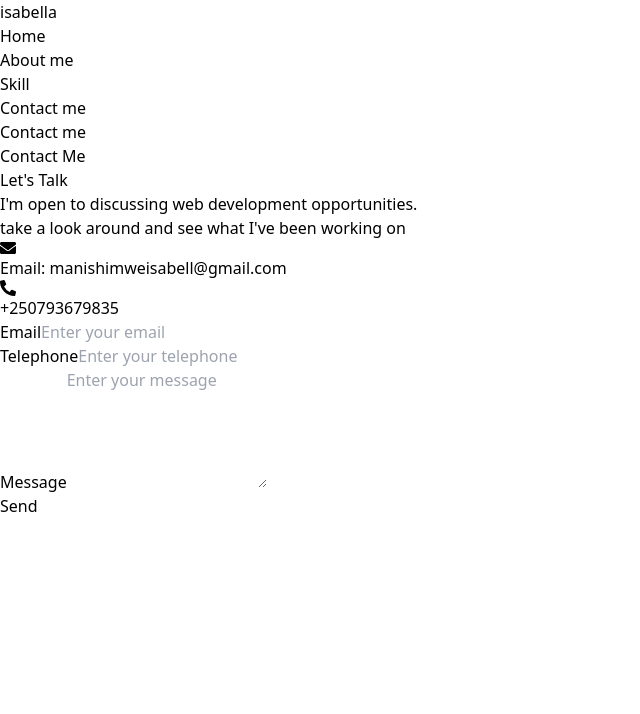
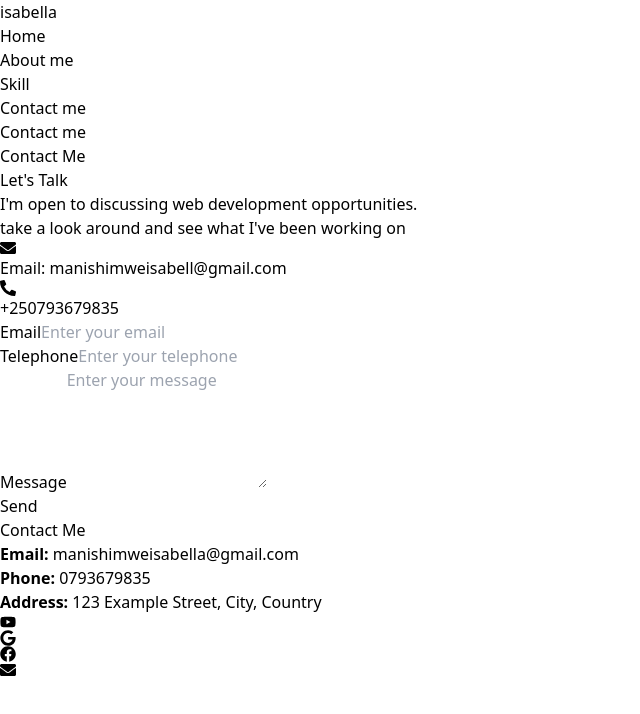
Before and after one commit to Manishimweisabella/portfolio-me, a React (Vite) app: page /contact in a window 1280 px wide. Shown: the top 714 px of the page, without its empty margins (0-640 px from the left). Built offline with nearby package versions, Linux system fonts and the light colour scheme.

Commit message:
this is a footer

```diff
--- a/src/Components/About.jsx
+++ b/src/Components/About.jsx
@@ -54,4 +54,4 @@ const About = () => {
 )
 }
 
-export default About;
+export default About
--- /dev/null
+++ b/src/Components/Footer.jsx
@@ -0,0 +1,67 @@
+import React from 'react'
+import { FaYoutube, FaGoogle, FaFacebook, FaEnvelope } from 'react-icons/fa';
+const Footer = () => {
+  return (
+    <div className="bg-blue-700 h-96 w-full flex flex-col  space-y-4">
+
+
+      <div className="px-6 text-white mt-10">
+  <h2 className="text-3xl font-semibold mt-8 px-10">Contact Me</h2>
+  <div className="mt-8 text-sm">
+    <p>
+      <strong>Email:</strong>{' '}
+      <a href="mailto:manishimweisabella@gmail.com" className="underline">
+        manishimweisabella@gmail.com
+      </a>
+    </p>
+    <p>
+      <strong>Phone:</strong>{' '}
+      <a href="tel:0793679835" className="underline">
+        0793679835
+      </a>
+    </p>
+    <p>
+      <strong>Address:</strong> 123 Example Street, City, Country
+    </p>
+  </div>
+</div>
+
+
+      <div className="flex space-x-6 text-2xl text-center justify-center">
+
+        <a
+          href="https://www.youtube.com"
+          target="_blank"
+          rel="noopener noreferrer"
+          className="bg-white  p-3 rounded-full hover:bg-red-100 hover:text-red-600 transition"
+        >
+          <FaYoutube />
+        </a>
+        <a
+          href="https://www.google.com"
+          target="_blank"
+          rel="noopener noreferrer"
+          className="bg-white p-3 rounded-full hover:bg-blue-100 hover:text-blue-500 transition"
+        >
+          <FaGoogle />
+        </a>
+        <a
+          href="https://www.facebook.com"
+          target="_blank"
+          rel="noopener noreferrer"
+          className="bg-white p-3 rounded-full hover:bg-blue-200 hover:text-blue-800 transition"
+        >
+          <FaFacebook />
+        </a>
+        <a
+          href="mailto:someone@example.com"
+          className="bg-white p-3 rounded-full hover:bg-green-100 hover:text-blue-600 transition"
+        >
+          <FaEnvelope />
+        </a>
+      </div>
+    </div>
+  )
+}
+
+export default Footer;
--- a/src/Components/Layout.jsx
+++ b/src/Components/Layout.jsx
@@ -1,3 +1,4 @@
+import Footer from './Footer'
 import Navbar from './Navbar'
 import { Outlet } from 'react-router'
 
@@ -6,6 +7,7 @@ const Layout = () => {
     <div>
         <Navbar/>
         <Outlet/>
+        <Footer/>
     </div>
   )
 }
```
